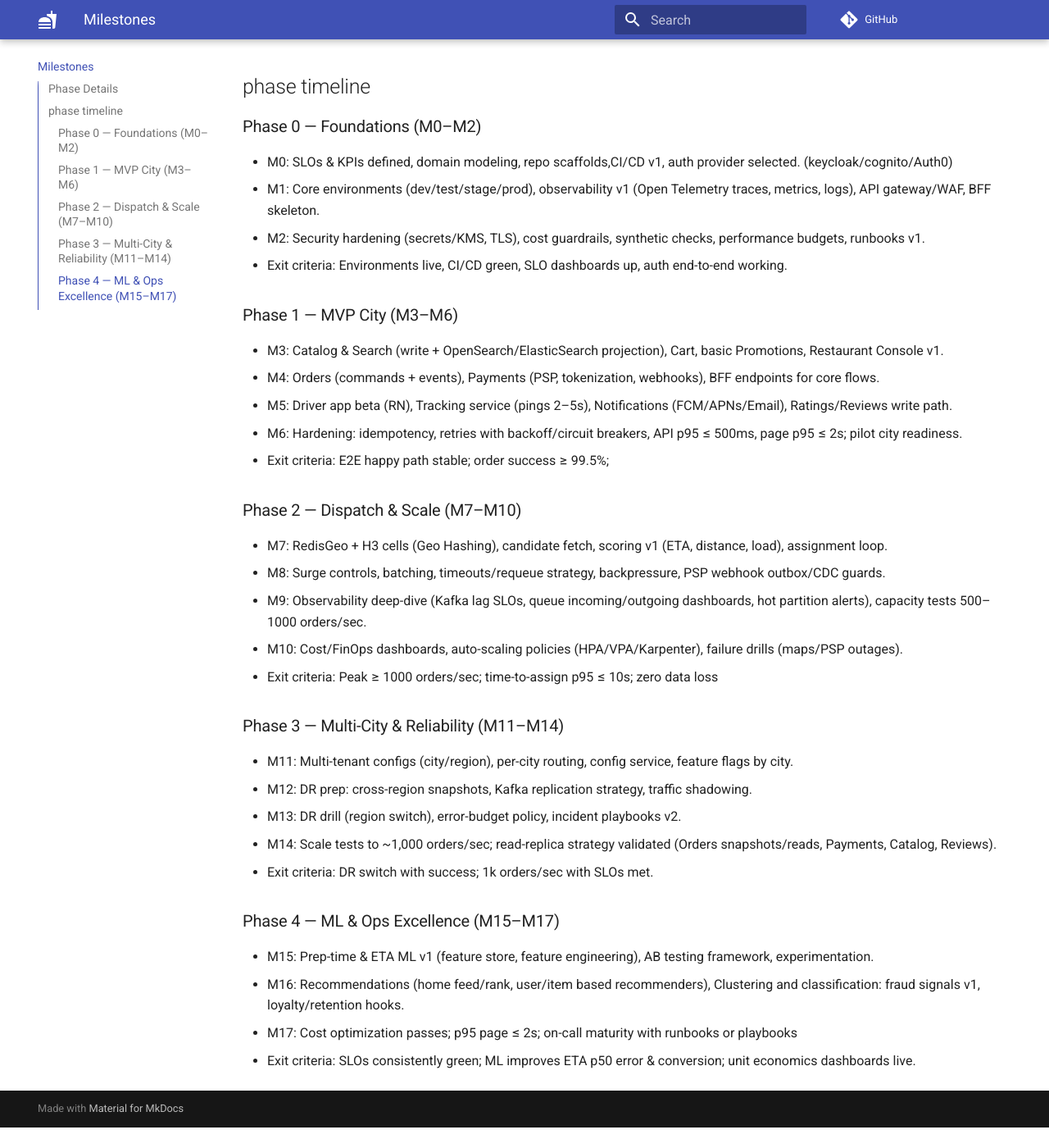
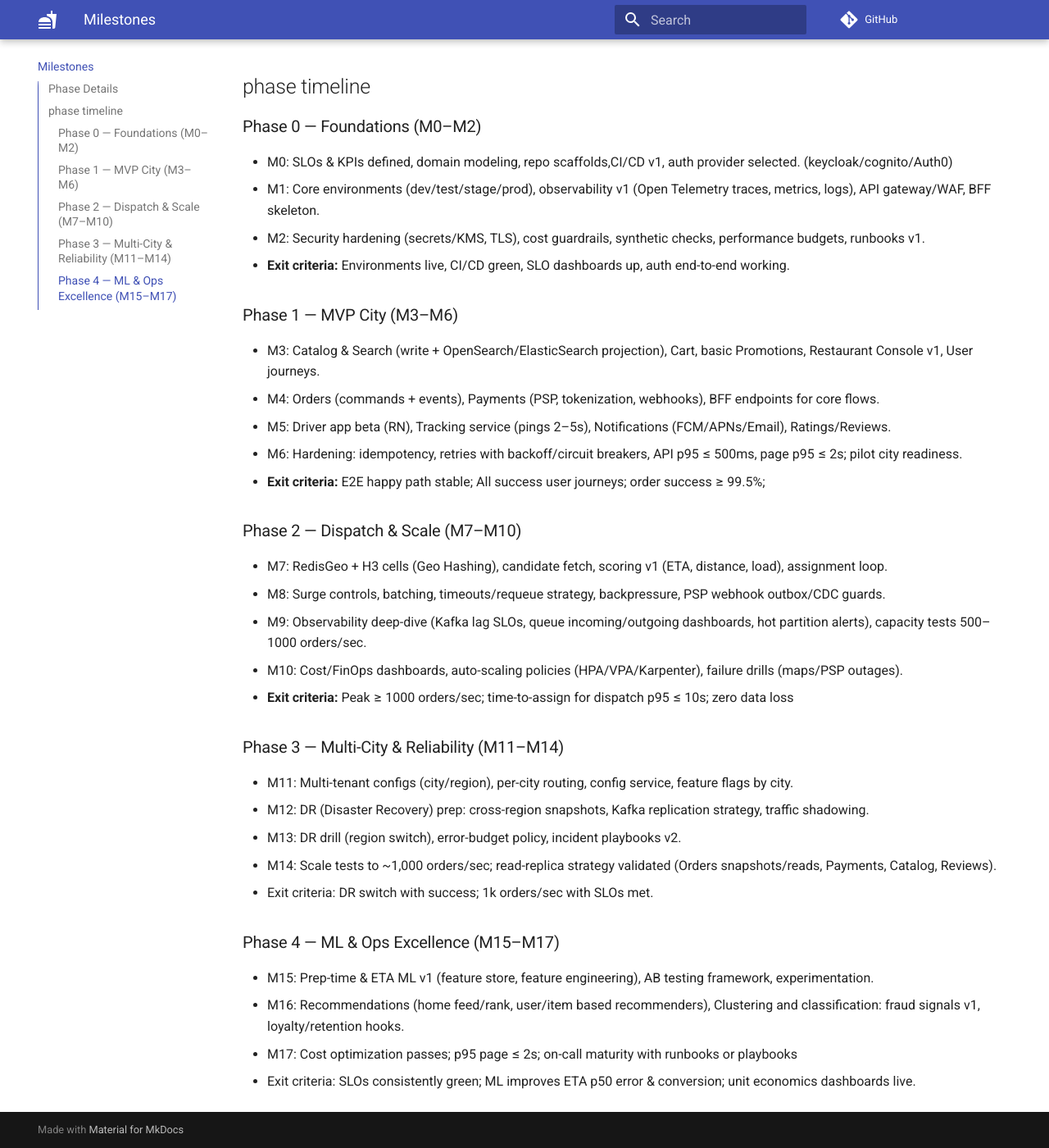
Before and after one commit to aumashankar/food-delivery-system, an MkDocs documentation site: the page built from docs/04-milestones.md, in a window 1280 px wide and 1400 px high, scrolled down 567 px. Shown: the whole window at 82% size. Built offline with MkDocs 1.6.1 and Material for MkDocs 9.7.7, drawn with Linux system fonts in a browser that asks for light colours; comment, search, counter and statistics services are not loaded; before the commit the page ends 1942 px from its top, so only the background shows below that.

Commit message:
Milestone plan - fix

```diff
--- a/docs/04-milestones.md
+++ b/docs/04-milestones.md
@@ -38,15 +38,15 @@ gantt
 - M0: SLOs & KPIs defined, domain modeling, repo scaffolds,CI/CD v1, auth provider selected. (keycloak/cognito/Auth0)
 - M1: Core environments (dev/test/stage/prod), observability v1 (Open Telemetry traces, metrics, logs), API gateway/WAF, BFF skeleton.
 - M2: Security hardening (secrets/KMS, TLS), cost guardrails, synthetic checks, performance budgets, runbooks v1.
-- Exit criteria: Environments live, CI/CD green, SLO dashboards up, auth end-to-end working.
+-  **Exit criteria:** Environments live, CI/CD green, SLO dashboards up, auth end-to-end working.
 
 ### Phase 1 — MVP City (M3–M6)
 
-- M3: Catalog & Search (write + OpenSearch/ElasticSearch projection), Cart, basic Promotions, Restaurant Console v1.
+- M3: Catalog & Search (write + OpenSearch/ElasticSearch projection), Cart, basic Promotions, Restaurant Console v1, User journeys.
 - M4: Orders (commands + events), Payments (PSP, tokenization, webhooks), BFF endpoints for core flows.
-- M5: Driver app beta (RN), Tracking service (pings 2–5s), Notifications (FCM/APNs/Email), Ratings/Reviews write path.
+- M5: Driver app beta (RN), Tracking service (pings 2–5s), Notifications (FCM/APNs/Email), Ratings/Reviews.
 - M6: Hardening: idempotency, retries with backoff/circuit breakers, API p95 ≤ 500ms, page p95 ≤ 2s; pilot city readiness.
-- Exit criteria: E2E happy path stable; order success ≥ 99.5%;
+- **Exit criteria:** E2E happy path stable; All success user journeys; order success ≥ 99.5%;
 
 ### Phase 2 — Dispatch & Scale (M7–M10)
 
@@ -54,11 +54,11 @@ gantt
 - M8: Surge controls, batching, timeouts/requeue strategy, backpressure, PSP webhook outbox/CDC guards.
 - M9: Observability deep-dive (Kafka lag SLOs, queue incoming/outgoing dashboards, hot partition alerts), capacity tests 500–1000 orders/sec.
 - M10: Cost/FinOps dashboards, auto-scaling policies (HPA/VPA/Karpenter), failure drills (maps/PSP outages).
-- Exit criteria: Peak ≥ 1000 orders/sec; time-to-assign p95 ≤ 10s; zero data loss
+- **Exit criteria:** Peak ≥ 1000 orders/sec; time-to-assign for dispatch p95 ≤ 10s; zero data loss
 
 ### Phase 3 — Multi-City & Reliability (M11–M14)
 - M11: Multi-tenant configs (city/region), per-city routing, config service, feature flags by city.
-- M12: DR prep: cross-region snapshots, Kafka replication strategy, traffic shadowing.
+- M12: DR (Disaster Recovery) prep: cross-region snapshots, Kafka replication strategy, traffic shadowing.
 - M13: DR drill (region switch), error-budget policy, incident playbooks v2.
 - M14: Scale tests to ~1,000 orders/sec; read-replica strategy validated (Orders snapshots/reads, Payments, Catalog, Reviews).
 - Exit criteria: DR switch with success; 1k orders/sec with SLOs met.
```
